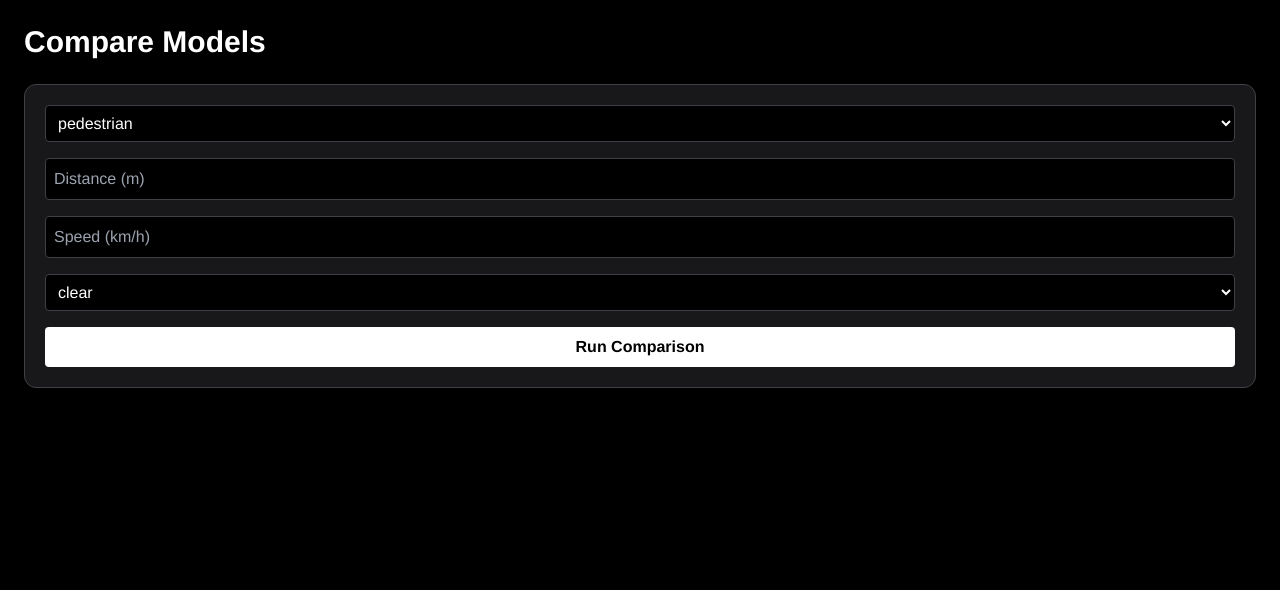
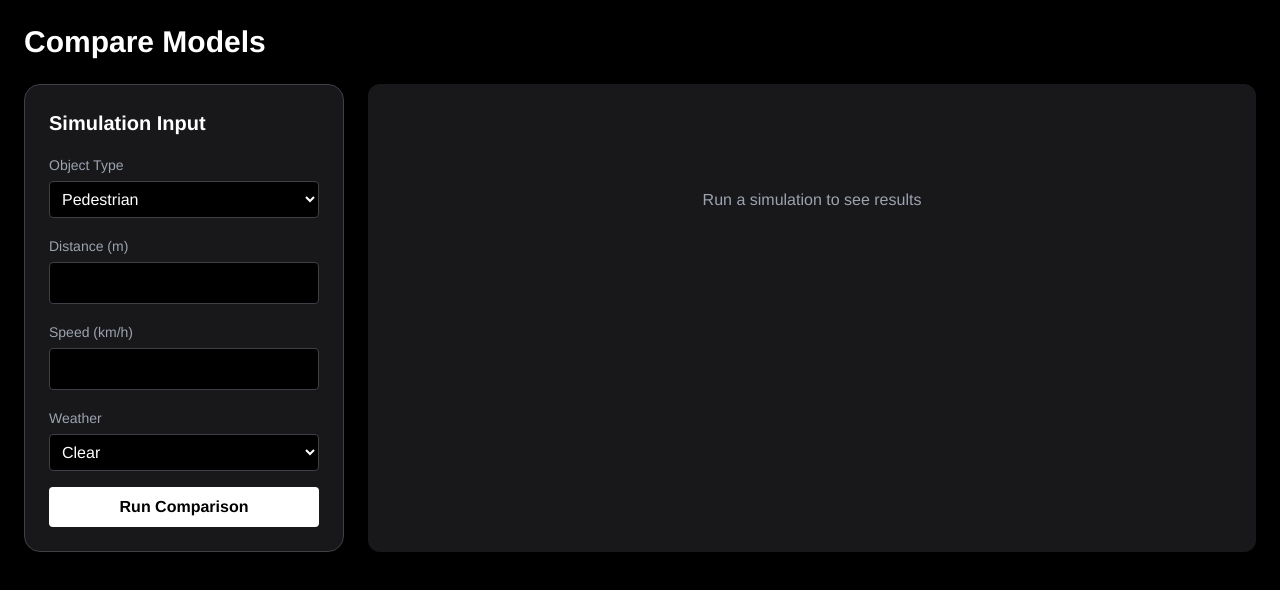
Before and after one commit to go23manasa/cot-hybrid-av-reasoning-platform, a React app in the folder frontend/: page /compare in a window 1280 px wide. Shown: the top 590 px of the page. Built offline with nearby package versions, Linux system fonts and the light colour scheme; the HTML template or start-up script is replaced by a standard one.

Commit message:
UI changes in analytics and compare

```diff
--- a/frontend/src/App.jsx
+++ b/frontend/src/App.jsx
@@ -2,10 +2,6 @@ import { BrowserRouter, Routes, Route } from "react-router-dom";
 import Home from "./pages/Home";
 import Compare from "./pages/Compare";
 import Analytics from "./pages/Analytics";
-
-// function Analytics() {
-//   return <h1 className="text-white p-6">Analytics Page</h1>;
-// }
 
 function App() {
   return (
--- a/frontend/src/components/CompareForm.jsx
+++ b/frontend/src/components/CompareForm.jsx
@@ -14,71 +14,86 @@ const CompareForm = ({ onSubmit, loading }) => {
 
   const handleSubmit = (e) => {
     e.preventDefault();
+
     const payload = {
       objects: [
         {
           type: form.object_type,
           distance: Number(form.distance),
-        }
+        },
       ],
       ego_speed: Number(form.speed),
       weather: form.weather,
-      timestamp: new Date().toISOString()
+      timestamp: new Date().toISOString(),
     };
+
     onSubmit(payload);
   };
 
   return (
     <form
       onSubmit={handleSubmit}
-      className="bg-zinc-900 p-5 rounded-xl shadow-lg space-y-4 border border-zinc-700"
+      className="bg-zinc-900 p-6 rounded-2xl border border-zinc-700 space-y-4"
     >
-      {/* Object Type */}
+      <h2 className="text-xl font-semibold">Simulation Input</h2>
+
+      {/* Object */}
+      <div>
+        <label className="text-gray-400 text-sm">Object Type</label>
         <select
           name="object_type"
           value={form.object_type}
           onChange={handleChange}
-        className="w-full p-2 bg-black text-white border border-zinc-700 rounded"
+          className="w-full mt-1 p-2 bg-black text-white border border-zinc-700 rounded"
         >
-        <option value="pedestrian">pedestrian</option>
-        <option value="car">car</option>
-        <option value="truck">truck</option>
-        <option value="cyclist">cyclist</option>
+          <option value="pedestrian">Pedestrian</option>
+          <option value="car">Car</option>
+          <option value="truck">Truck</option>
+          <option value="cyclist">Cyclist</option>
         </select>
+      </div>
 
       {/* Distance */}
+      <div>
+        <label className="text-gray-400 text-sm">Distance (m)</label>
         <input
           type="number"
           name="distance"
           value={form.distance}
-        placeholder="Distance (m)"
           onChange={handleChange}
-        className="w-full p-2 bg-black text-white border border-zinc-700 rounded placeholder-gray-400"
+          className="w-full mt-1 p-2 bg-black text-white border border-zinc-700 rounded"
         />
+      </div>
 
       {/* Speed */}
+      <div>
+        <label className="text-gray-400 text-sm">Speed (km/h)</label>
         <input
           type="number"
           name="speed"
           value={form.speed}
-        placeholder="Speed (km/h)"
           onChange={handleChange}
-        className="w-full p-2 bg-black text-white border border-zinc-700 rounded placeholder-gray-400"
+          className="w-full mt-1 p-2 bg-black text-white border border-zinc-700 rounded"
         />
+      </div>
 
       {/* Weather */}
+      <div>
+        <label className="text-gray-400 text-sm">Weather</label>
         <select
           name="weather"
           value={form.weather}
           onChange={handleChange}
-        className="w-full p-2 bg-black text-white border border-zinc-700 rounded"
+          className="w-full mt-1 p-2 bg-black text-white border border-zinc-700 rounded"
         >
-        <option value="clear">clear</option>
-        <option value="rain">rain</option>
-        <option value="fog">fog</option>
-        <option value="snow">snow</option>
+          <option value="clear">Clear</option>
+          <option value="rain">Rain</option>
+          <option value="fog">Fog</option>
+          <option value="snow">Snow</option>
         </select>
+      </div>
 
+      {/* Button */}
       <button
         type="submit"
         className="w-full bg-white text-black py-2 rounded font-semibold hover:bg-gray-300 transition"
--- a/frontend/src/components/CompareGrid.jsx
+++ b/frontend/src/components/CompareGrid.jsx
@@ -68,7 +68,7 @@ const CompareGrid = ({ data }) => {
   const hybridDecision = data.hybrid?.decision;
 
   return (
-    <div className="grid grid-cols-1 md:grid-cols-4 gap-6 mt-8">
+    <div className="grid grid-cols-1 md:grid-cols-4 gap-4">
 
       <CompareCard
         title="Plain LLM"
--- a/frontend/src/components/DecisionChart.jsx
+++ b/frontend/src/components/DecisionChart.jsx
@@ -1,22 +1,40 @@
-import { BarChart, Bar, XAxis, YAxis, Tooltip, ResponsiveContainer } from "recharts";
+import { BarChart, Bar, XAxis, YAxis, Tooltip, ResponsiveContainer, Cell } from "recharts";
 
 const DecisionChart = ({ data }) => {
-    if (!data) return null;
-    const chartData = Object.entries(data).map(([key, value]) => ({
+  if (!data) return null;
+
+  const chartData = Object.entries(data).map(([key, value]) => ({
     decision: key,
     count: value,
   }));
 
+  const getColor = (decision) => {
+    if (decision === "STOP") return "#ef4444";        // red
+    if (decision === "SLOW_DOWN") return "#f59e0b";   // yellow
+    if (decision === "CONTINUE") return "#22c55e";    // green
+    return "#3b82f6"; // fallback
+  };
+
   return (
     <div className="bg-zinc-900 p-4 rounded-xl">
-      <h2 className="mb-2">Decision Distribution</h2>
+      <h2 className="mb-2 text-white">Decision Distribution</h2>
 
       <ResponsiveContainer width="100%" height={300}>
         <BarChart data={chartData}>
-          <XAxis dataKey="decision" stroke="#fff" />
-          <YAxis stroke="#fff" />
-          <Tooltip />
-          <Bar dataKey="count" />
+          <XAxis dataKey="decision" stroke="#ccc" />
+          <YAxis stroke="#ccc" />
+
+          <Tooltip
+            contentStyle={{ backgroundColor: "#18181b", border: "1px solid #444" }}
+            labelStyle={{ color: "#fff" }}
+            itemStyle={{ color: "#fff" }}
+          />
+
+          <Bar dataKey="count">
+            {chartData.map((entry, index) => (
+              <Cell key={`cell-${index}`} fill={getColor(entry.decision)} />
+            ))}
+          </Bar>
         </BarChart>
       </ResponsiveContainer>
     </div>
--- a/frontend/src/components/DisagreementChart.jsx
+++ b/frontend/src/components/DisagreementChart.jsx
@@ -1,22 +1,40 @@
-import { BarChart, Bar, XAxis, YAxis, Tooltip, ResponsiveContainer } from "recharts";
+import { BarChart, Bar, XAxis, YAxis, Tooltip, ResponsiveContainer, Cell } from "recharts";
 
 const DisagreementChart = ({ data }) => {
-    if (!data || !data.counts) return null;
-    const chartData = Object.entries(data.counts).map(([key, value]) => ({
+  if (!data || !data.counts) return null;
+
+  const chartData = Object.entries(data.counts).map(([key, value]) => ({
     type: key,
     value,
   }));
 
+  const getColor = (type) => {
+    if (type === "NONE") return "#22c55e";       // green
+    if (type === "MODERATE") return "#f59e0b";   // yellow
+    if (type === "CRITICAL") return "#ef4444";   // red
+    return "#3b82f6"; // fallback
+  };
+
   return (
     <div className="bg-zinc-900 p-4 rounded-xl">
-      <h2>Disagreement Levels</h2>
+      <h2 className="text-white mb-2">Disagreement Levels</h2>
 
       <ResponsiveContainer width="100%" height={300}>
         <BarChart data={chartData}>
-          <XAxis dataKey="type" stroke="#fff" />
-          <YAxis stroke="#fff" />
-          <Tooltip />
-          <Bar dataKey="value" />
+          <XAxis dataKey="type" stroke="#ccc" />
+          <YAxis stroke="#ccc" />
+
+          <Tooltip
+            contentStyle={{ backgroundColor: "#18181b", border: "1px solid #444" }}
+            labelStyle={{ color: "#fff" }}
+            itemStyle={{ color: "#fff" }}
+          />
+
+          <Bar dataKey="value">
+            {chartData.map((entry, index) => (
+              <Cell key={`cell-${index}`} fill={getColor(entry.type)} />
+            ))}
+          </Bar>
         </BarChart>
       </ResponsiveContainer>
 
--- a/frontend/src/components/RiskChart.jsx
+++ b/frontend/src/components/RiskChart.jsx
@@ -1,20 +1,46 @@
-import { PieChart, Pie, Tooltip, ResponsiveContainer } from "recharts";
+import { PieChart, Pie, Tooltip, ResponsiveContainer, Cell, Legend } from "recharts";
 
 const RiskChart = ({ data }) => {
-    if (!data) return null;
-    const chartData = Object.entries(data).map(([key, value]) => ({
+  if (!data) return null;
+
+  const chartData = Object.entries(data).map(([key, value]) => ({
     name: key,
     value,
   }));
 
+  const COLORS = {
+    low: "#22c55e",     // green
+    medium: "#f59e0b",  // yellow
+    high: "#ef4444",    // red
+  };
+
   return (
     <div className="bg-zinc-900 p-4 rounded-xl">
-      <h2>Risk Distribution</h2>
+      <h2 className="text-white mb-2">Risk Distribution</h2>
 
       <ResponsiveContainer width="100%" height={300}>
         <PieChart>
-          <Pie data={chartData} dataKey="value" nameKey="name" outerRadius={100} />
-          <Tooltip />
+          <Pie
+            data={chartData}
+            dataKey="value"
+            nameKey="name"
+            outerRadius={100}
+          >
+            {chartData.map((entry, index) => (
+              <Cell
+                key={`cell-${index}`}
+                fill={COLORS[entry.name.toLowerCase()] || "#3b82f6"}
+              />
+            ))}
+          </Pie>
+
+          <Tooltip
+            contentStyle={{ backgroundColor: "#18181b", border: "1px solid #444" }}
+            labelStyle={{ color: "#fff" }}
+            itemStyle={{ color: "#fff" }}
+          />
+
+          <Legend />
         </PieChart>
       </ResponsiveContainer>
     </div>
--- a/frontend/src/components/WeatherChart.jsx
+++ b/frontend/src/components/WeatherChart.jsx
@@ -11,9 +11,10 @@ const WeatherChart = ({ data }) => {
           <XAxis dataKey="weather" stroke="#fff" />
           <YAxis stroke="#fff" />
           <Tooltip />
-          <Bar dataKey="STOP" />
-          <Bar dataKey="SLOW_DOWN" />
-          <Bar dataKey="CONTINUE" />
+          {/* Color-coded bars */}
+          <Bar dataKey="STOP" fill="#ef4444" />        {/* red */}
+          <Bar dataKey="SLOW_DOWN" fill="#f59e0b" />   {/* yellow */}
+          <Bar dataKey="CONTINUE" fill="#22c55e" />    {/* green */}
         </BarChart>
       </ResponsiveContainer>
     </div>
--- a/frontend/src/pages/Analytics.jsx
+++ b/frontend/src/pages/Analytics.jsx
@@ -107,10 +107,13 @@ const Analytics = () => {
       <h1 className="text-3xl font-bold">Analytics Dashboard</h1>
 
       <StatCards data={summary} />
-      <DecisionChart data={summary.decision_distribution} />
-      <RiskChart data={risk} />
-      <WeatherChart data={weather} />
-      <DisagreementChart data={disagreement} />
+
+      <div className="grid grid-cols-1 md:grid-cols-2 gap-6">
+        <DecisionChart data={summary.decision_distribution} />
+        <RiskChart data={risk} />
+        <WeatherChart data={weather} />
+        <DisagreementChart data={disagreement} />
+      </div>
     </div>
   );
 };
--- a/frontend/src/pages/Compare.jsx
+++ b/frontend/src/pages/Compare.jsx
@@ -48,14 +48,30 @@ const Compare = () => {
   };
 
   return (
-    <div className="min-h-screen bg-black text-white p-6 space-y-6">
-      <h1 className="text-3xl font-bold">Compare Models</h1>
+    <div className="min-h-screen bg-black text-white p-6">
+  <h1 className="text-3xl font-bold mb-6">Compare Models</h1>
 
+  <div className="flex gap-6">
+
+    {/* LEFT PANEL */}
+    <div className="w-[320px] flex-shrink-0">
       <CompareForm onSubmit={handleCompare} loading={loading} />
+    </div>
 
-      {data && <CompareGrid data={data} />}
+    {/* RIGHT PANEL */}
+    <div className="flex-1 bg-zinc-900 rounded-xl p-6">
+      {data ? (
+        <CompareGrid data={data} />
+      ) : (
+        <p className="text-gray-400 text-center mt-20">
+          Run a simulation to see results
+        </p>
+      )}
     </div>
-  );
+
+  </div>
+</div>
+);
 };
 
 export default Compare;
```
Lines whose indentation alone changed are shown as unchanged.
